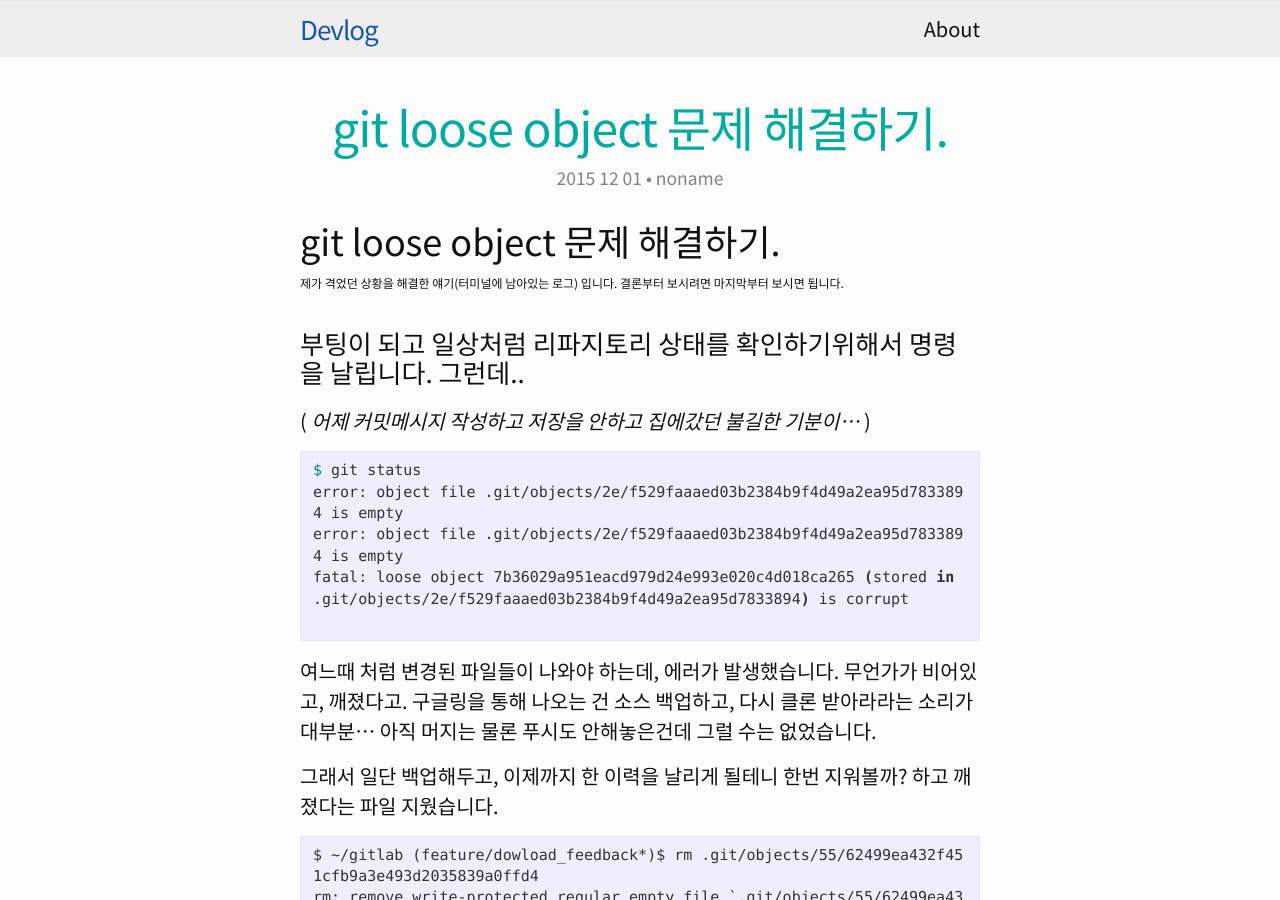
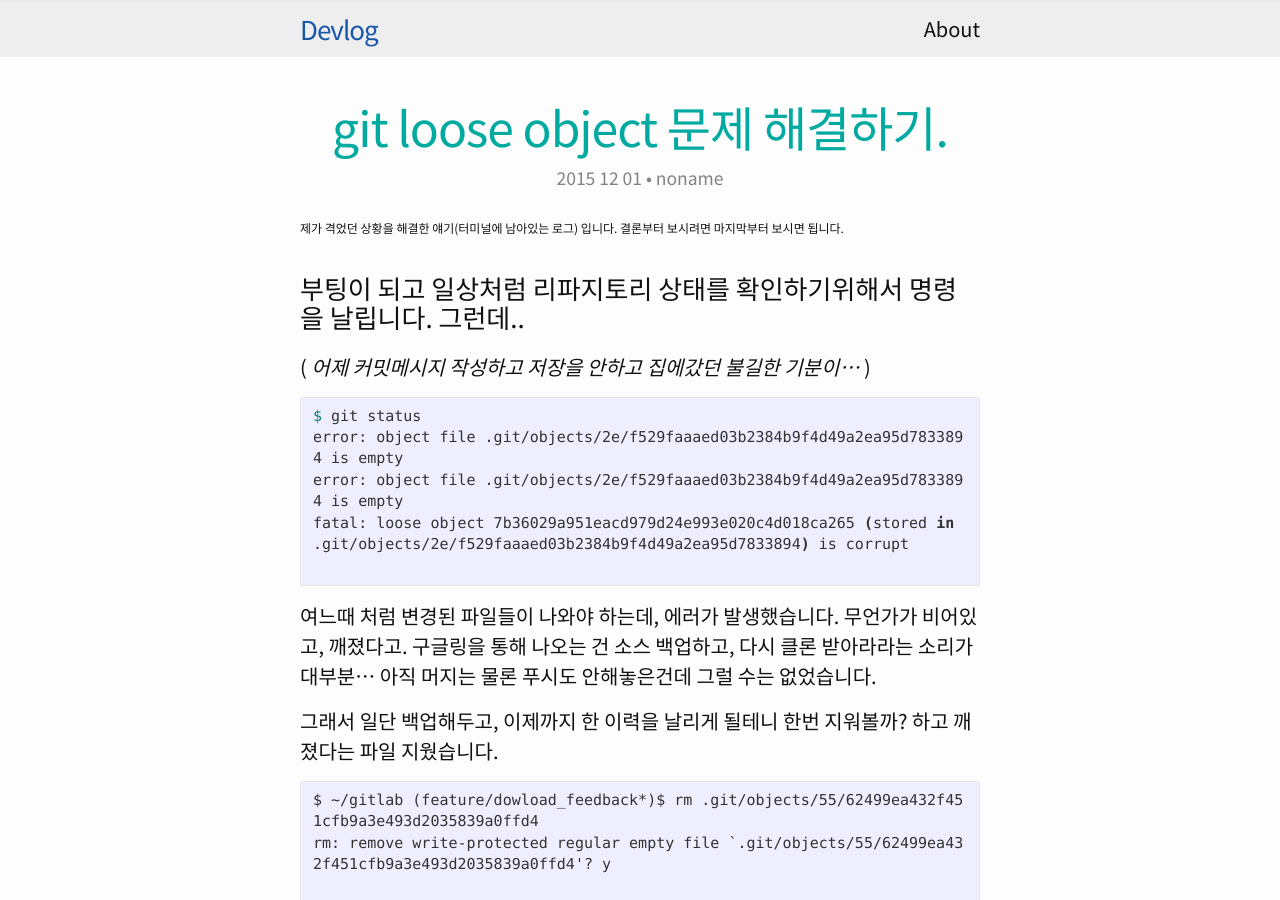
Before and after one commit to devlog/devlog.github.io, a Jekyll site: the page built from _posts/2015-12-01-git-loose-object-error.md, in a window 1280 px wide and 900 px high. Built offline with Jekyll 4.4.1, drawn with Linux system fonts in a browser that asks for light colours; comment, search, counter and statistics services are not loaded.

Commit message:
Update 2015-12-01-git-loose-object-error.md

```diff
--- a/_posts/2015-12-01-git-loose-object-error.md
+++ b/_posts/2015-12-01-git-loose-object-error.md
@@ -5,8 +5,6 @@ author: "noname"
 date:   2015-12-01
 categories: git
 ---
-
-# git loose object 문제 해결하기.
 
 ###### 제가 격었던 상황을 해결한 얘기(터미널에 남아있는 로그) 입니다. 결론부터 보시려면 마지막부터 보시면 됩니다.
 
```
